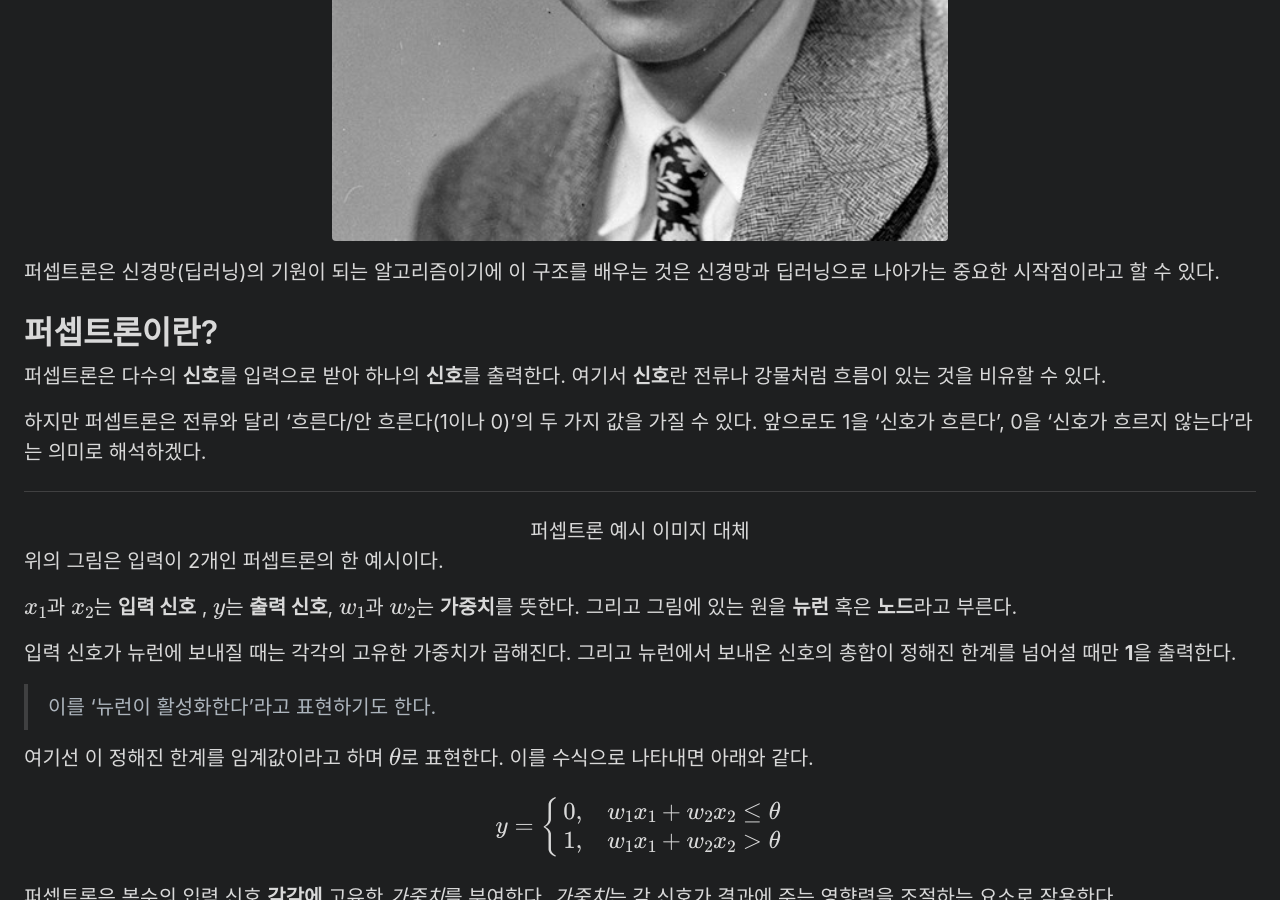
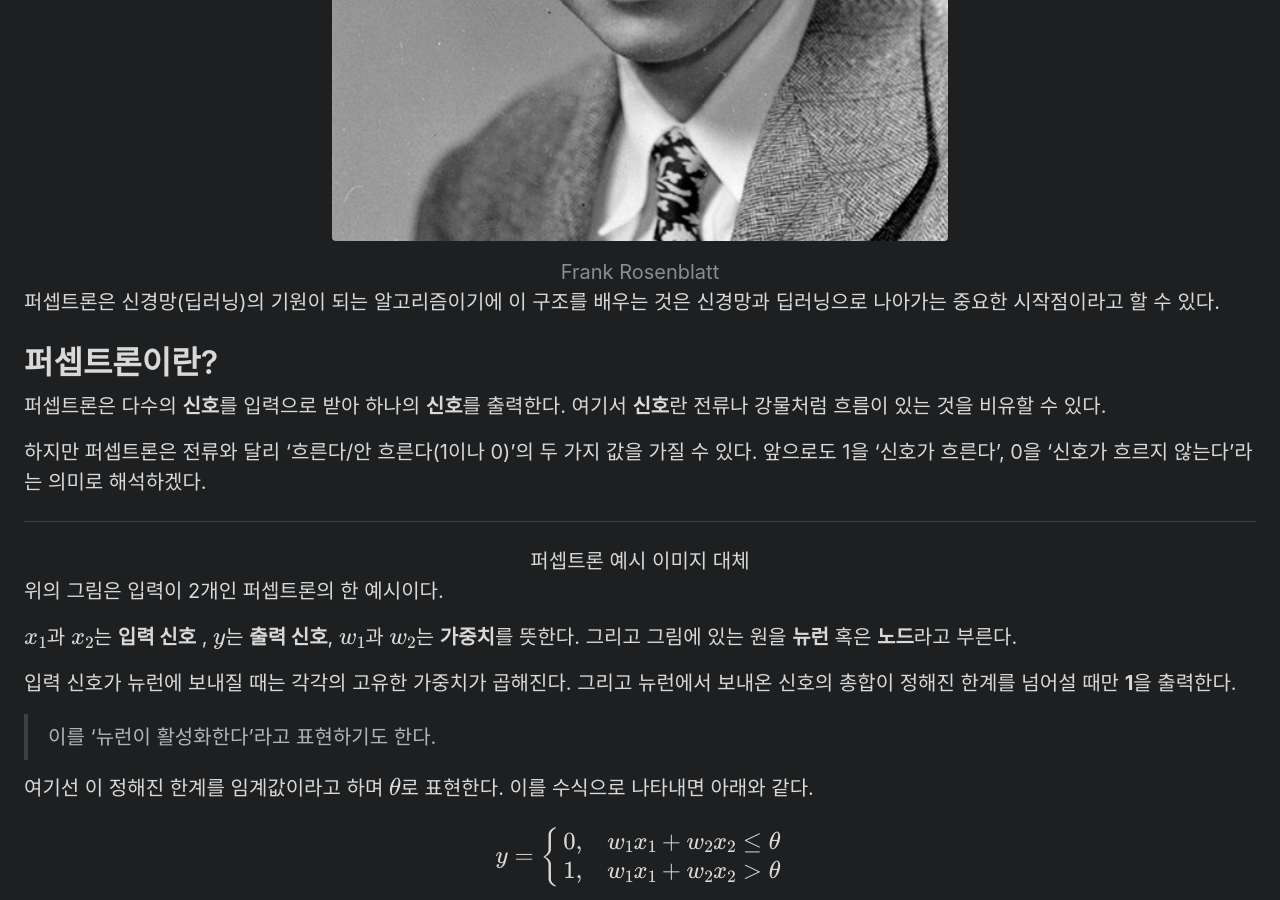
Before and after one commit to mngupark/mngupark.github.io, a Jekyll site: the page built from _posts/study/machine learning/deep learning/2022-12-26-perceptron-1.md, in a window 1280 px wide and 900 px high, scrolled down 815 px. Built offline with Jekyll 4.4.1, drawn with Linux system fonts in a browser that asks for light colours; formulas are drawn with MathJax 3.

Commit message:
add a caption for image

```diff
--- a/_posts/study/machine learning/deep learning/2022-12-26-perceptron-1.md
+++ b/_posts/study/machine learning/deep learning/2022-12-26-perceptron-1.md
@@ -6,14 +6,18 @@ category: deep learning
 
 퍼셉트론(Perceptron)은 프랑크 로젠블라트가 1957년에 고안한 알고리즘이다.
 
-<img src="/images/study/machine_learning/deep_learning/2022-12-26-frank-rosenblatt.jpg"
-     title="Frank Rosenblatt"
-     alt="Frank Rosenblatt"
-     class="img_center"/>
+<figure>
+     <img src="/images/study/machine_learning/deep_learning/2022-12-26-frank-rosenblatt.jpg"
+          title="Frank Rosenblatt"
+          alt="Frank Rosenblatt"
+          class="img_center"/>
+     <figcaption>Frank Rosenblatt</figcaption>
+</figure>
 
 퍼셉트론은 신경망(딥러닝)의 기원이 되는 알고리즘이기에 이 구조를 배우는 것은 신경망과 딥러닝으로 나아가는 중요한 시작점이라고 할 수 있다.
 
 # 퍼셉트론이란?
+
 퍼셉트론은 다수의 **신호**를 입력으로 받아 하나의 **신호**를 출력한다. 여기서 **신호**란 전류나 강물처럼 흐름이 있는 것을 비유할 수 있다.
 
 하지만 퍼셉트론은 전류와 달리 '흐른다/안 흐른다(1이나 0)'의 두 가지 값을 가질 수 있다. 앞으로도 1을 '신호가 흐른다', 0을 '신호가 흐르지 않는다'라는 의미로 해석하겠다.
@@ -36,6 +40,11 @@ $x_1$과 $x_2$는 **입력 신호** , $y$는 **출력 신호**, $w_1$과 $w_2$
 
 여기선 이 정해진 한계를 임계값이라고 하며 $\theta$로 표현한다. 이를 수식으로 나타내면 아래와 같다.
 
-$$y=\begin{cases} 0, & w_1 x_1 + w_2 x_2 \le \theta \\ 1, & w_1 x_1 + w_2 x_2 > \theta \end{cases}$$
+$$
+y=\begin{cases}
+0, & w_1 x_1 + w_2 x_2 \le \theta \\
+1, & w_1 x_1 + w_2 x_2 > \theta
+\end{cases}
+$$
 
 퍼셉트론은 복수의 입력 신호 **각각에** 고유한 *가중치*를 부여한다. *가중치*는 각 신호가 결과에 주는 영향력을 조절하는 요소로 작용한다.
```
